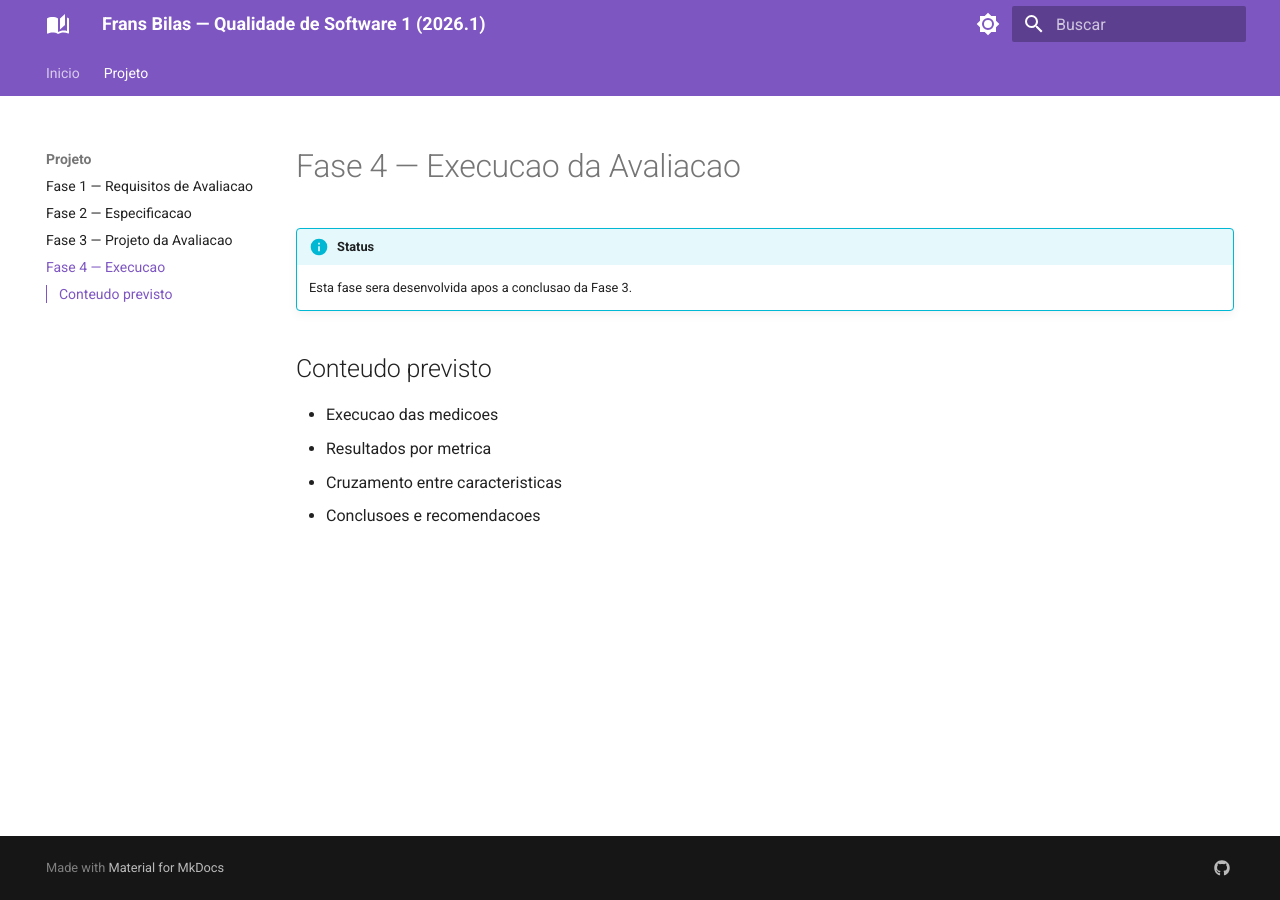
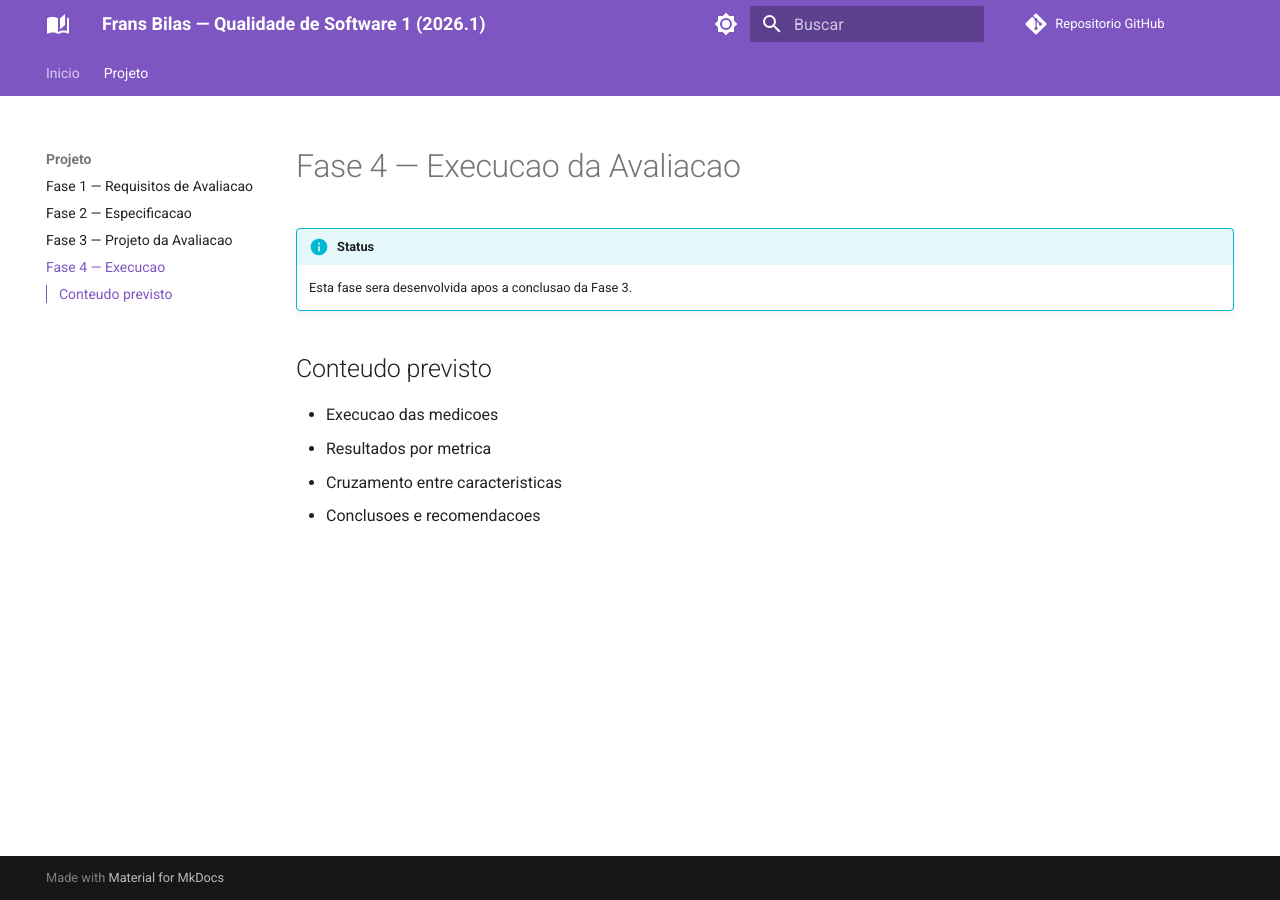
Before and after one commit to FCTE-Qualidade-de-Software-1/2026-1_T01_FRANS_BILAS, an MkDocs documentation site: the page built from docs/fase4.md, in a window 1280 px wide. Built offline with MkDocs 1.6.1 and Material for MkDocs 9.7.7, drawn with Linux system fonts in a browser that asks for light colours; comment, search, counter and statistics services are not loaded.

```diff
--- a/mkdocs.yml
+++ b/mkdocs.yml
@@ -1,5 +1,7 @@
 site_name: Frans Bilas — Qualidade de Software 1 (2026.1)
 site_url: https://fcte-qualidade-de-software-1.github.io/2026-1_T01_FRANS_BILAS/
+repo_url: https://github.com/FCTE-Qualidade-de-Software-1/2026-1_T01_FRANS_BILAS
+repo_name: Repositorio GitHub
 docs_dir: docs
 
 theme:
@@ -37,12 +39,6 @@ nav:
     - Fase 3 — Projeto da Avaliacao: fase3.md
     - Fase 4 — Execucao: fase4.md
 
-
-extra:
-  social:
-    - icon: fontawesome/brands/github
-      link: https://github.com/FCTE-Qualidade-de-Software-1/2026-1_T01_FRANS_BILAS
-
 markdown_extensions:
   - tables
   - attr_list
```
